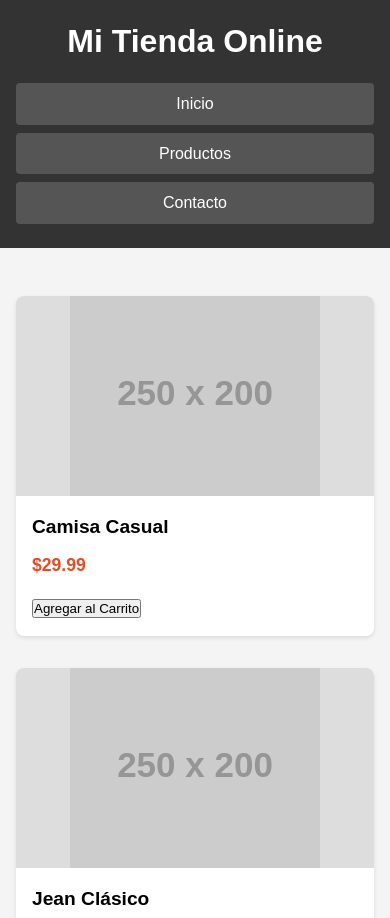
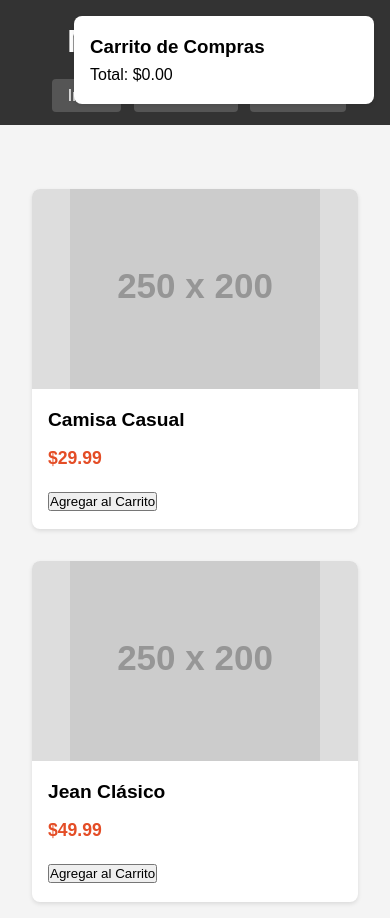
Before and after one commit to yaino19/Dev.Soft.IV, a plain HTML site: page index.html in a window 390 px wide. Shown: the top 918 px of the page. Drawn offline with Linux system fonts and the light colour scheme; placeholder pictures from the web are drawn by us.

Commit message:
ERROR APROPOSITO

```diff
--- a/index.html
+++ b/index.html
@@ -103,20 +103,7 @@
         }
 
         /* Responsive Design */
-        @media screen and (max-width: 768px) {
-            .main-content {
-                padding: 1rem;
-            }
-
-            .header nav a {
-                display: block;
-                margin: 0.5rem 0;
-            }
-
-            .cart-summary {
-                position: static;
-                width: auto;
-                margin-top: 1rem;
+        margin-top: 1rem;
             }
         }
     </style>
```
